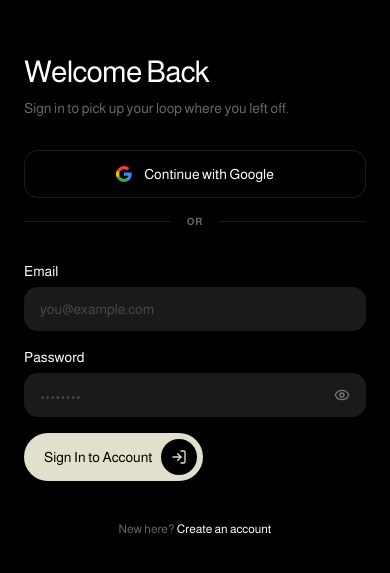
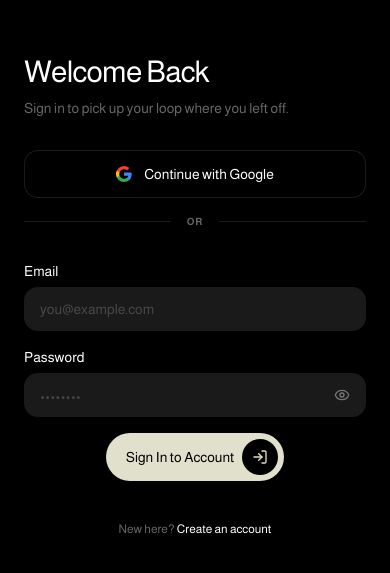
Before and after one commit to saxdy7/studyloop, a Next.js app: page /login in a window 390 px wide. Shown: the part 127-700 px from the top of the page. Built offline with nearby package versions, Linux system fonts and the light colour scheme; no server answers.

Commit message:
feat: implement responsive login and signup page with authentication handling

```diff
--- a/src/app/login/page.tsx
+++ b/src/app/login/page.tsx
@@ -250,7 +250,7 @@
             </div>
 
             {/* Submit Button */}
-            <div className="flex justify-start mt-4">
+            <div className="flex justify-center mt-4">
               <button
                 type="submit"
                 disabled={busy}
```
